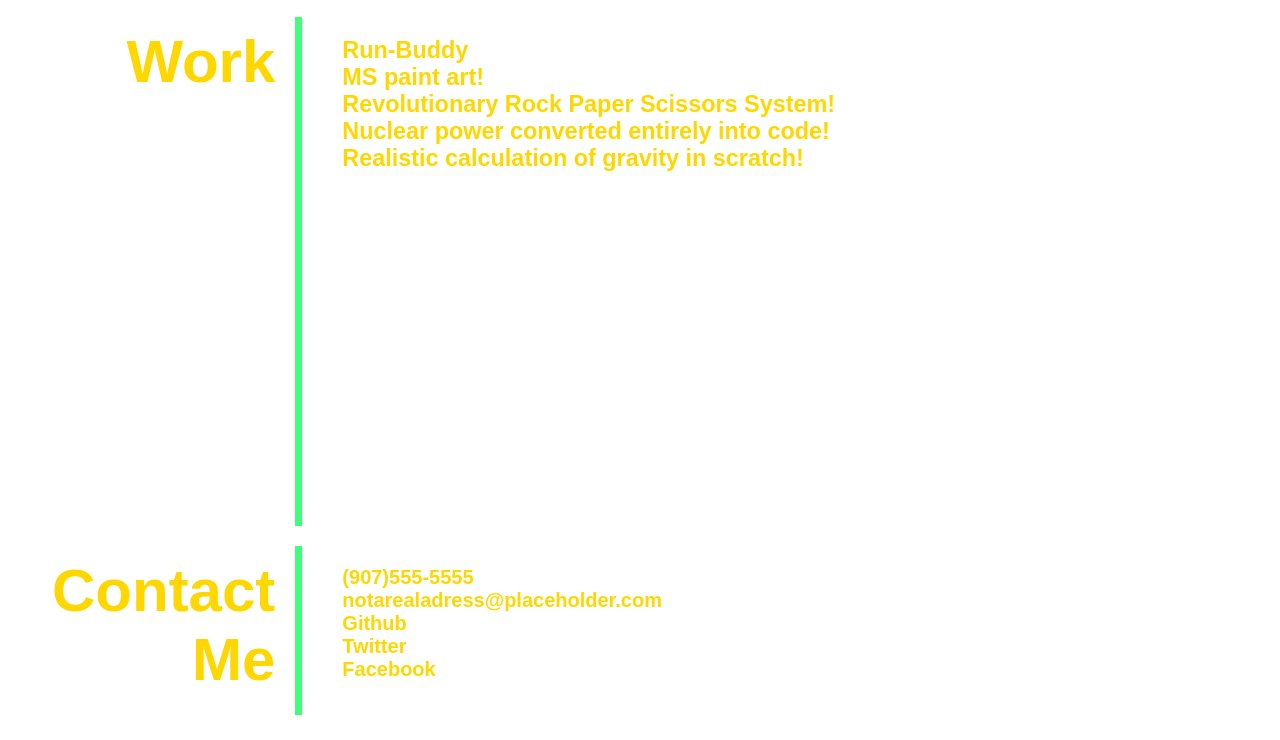
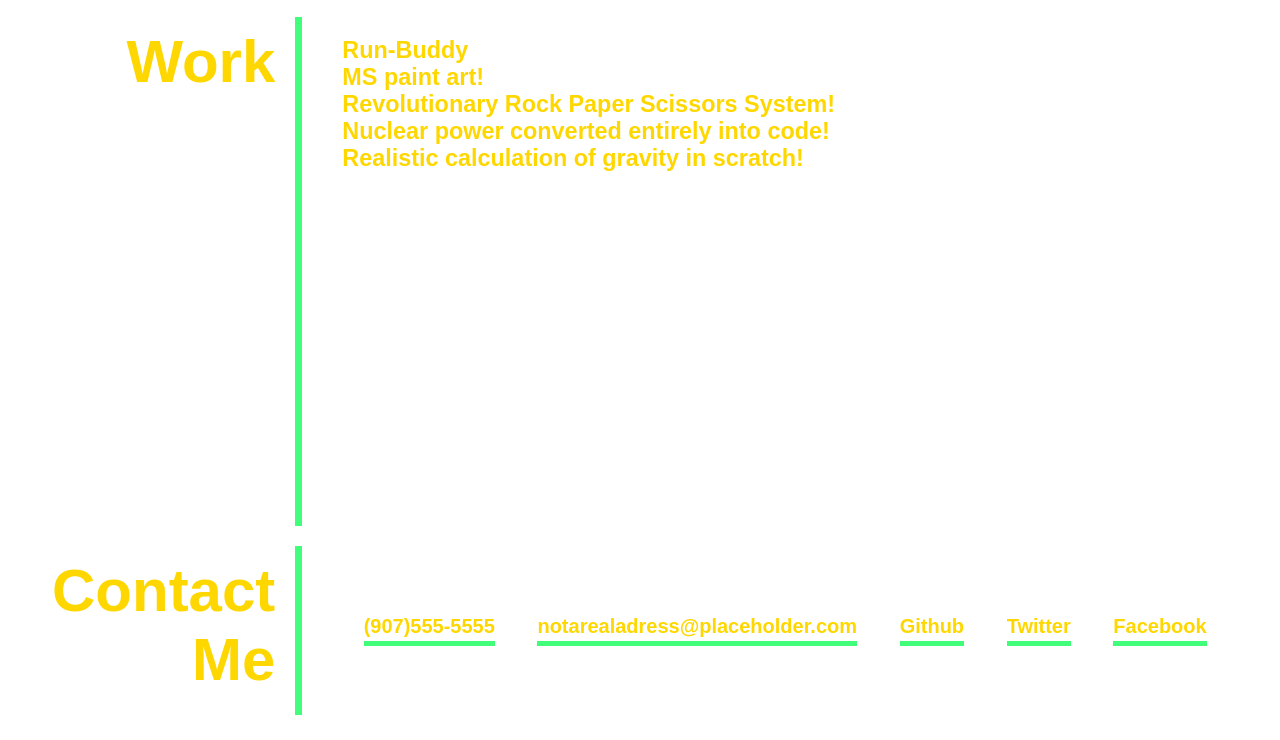
Before and after one commit to RonanSilasSmith/Portfolio-Website, a plain HTML site: page index.html in a window 1280 px wide. Shown: the part 805-1545 px from the top of the page. Drawn offline with Linux system fonts and the light colour scheme.

Commit message:
adds contact me alignment

```diff
--- a/Assets/style.css
+++ b/Assets/style.css
@@ -95,3 +95,15 @@ header a{
     font-size: 60px;
 
 }
+
+.info{
+    display: flex;
+    justify-content: space-around;
+    align-items: center;
+    font-size: 25;
+}
+
+.info p{
+    padding-bottom: 3px;
+    border-bottom: var(--tertiary-color) 5px solid;
+}
```
